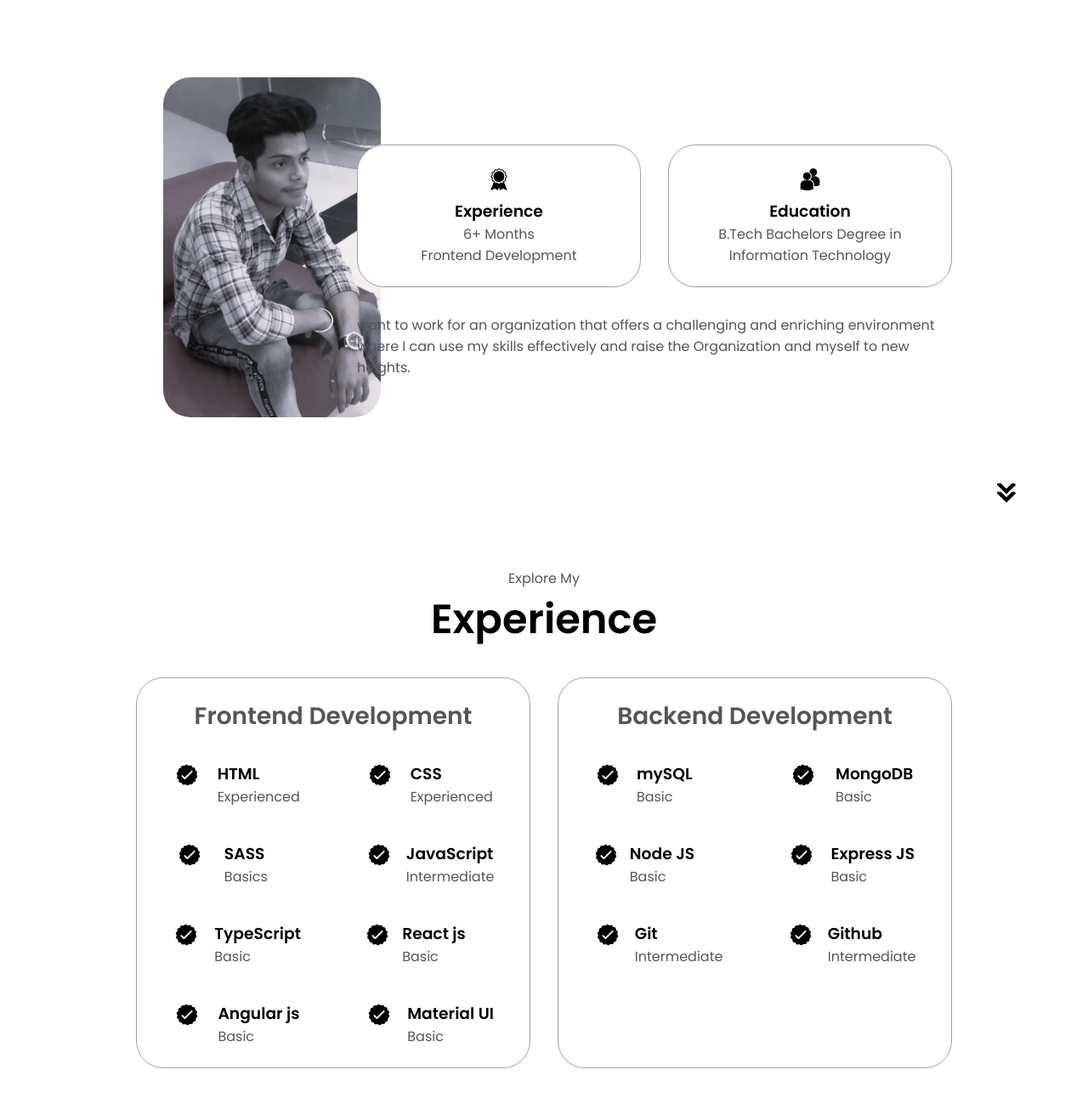
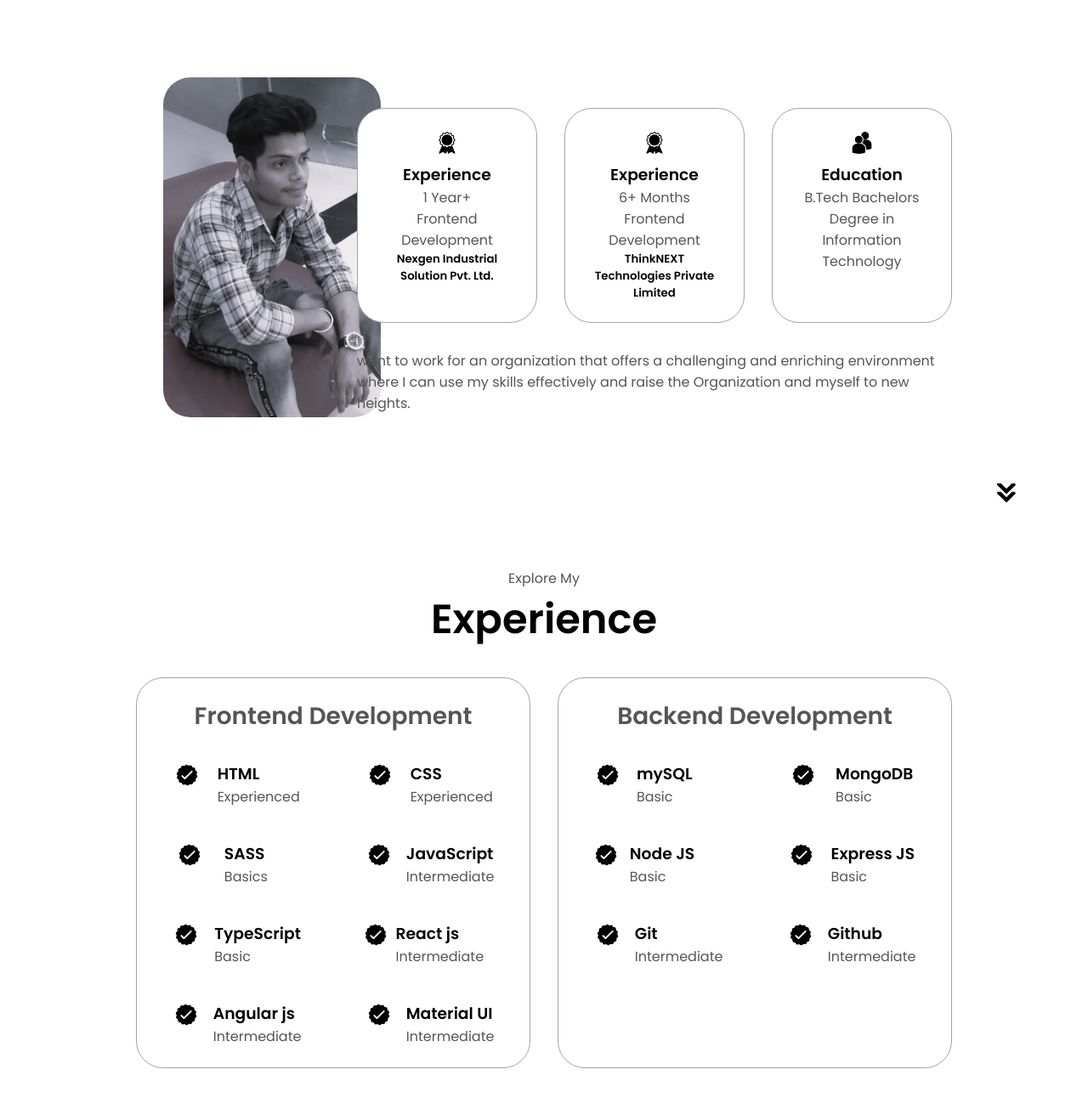
Before and after one commit to Shivam2709/Portfolio, a plain HTML site: page index.html in a window 1280 px wide. Shown: the part 1028-2320 px from the top of the page at 85% size. Drawn offline with Linux system fonts and the light colour scheme.

Commit message:
resume update

```diff
--- a/index.html
+++ b/index.html
@@ -92,7 +92,18 @@
                 class="icon"
               />
               <h3>Experience</h3>
+              <p>1 Year+ <br />Frontend Development</p>
+              <h5>Nexgen Industrial Solution Pvt. Ltd.</h5>
+            </div>
+            <div class="details-container">
+              <img
+                src="./assets/experience.png"
+                alt="Experience icon"
+                class="icon"
+              />
+              <h3>Experience</h3>
               <p>6+ Months <br />Frontend Development</p>
+              <h5>ThinkNEXT Technologies Private Limited</h5>
             </div>
             <div class="details-container">
               <img
@@ -190,7 +201,7 @@
                 />
                 <div style="margin-right: 2.2rem;">
                   <h3>React js</h3>
-                  <p>Basic</p>
+                  <p>Intermediate</p>
                 </div>
               </article>
               <article>
@@ -201,7 +212,7 @@
                 />
                 <div>
                   <h3>Angular js</h3>
-                  <p>Basic</p>
+                  <p>Intermediate</p>
                 </div>
               </article>
               <article>
@@ -212,7 +223,7 @@
                 />
                 <div>
                   <h3>Material UI</h3>
-                  <p>Basic</p>
+                  <p>Intermediate</p>
                 </div>
               </article>
             </div>
@@ -308,6 +319,7 @@
                 src="./assets/project-1.png"
                 alt="Project 1"
                 class="project-img"
+                style="height: 18.5rem;"
               />
             </div>
             <h2 class="experience-sub-title project-title">LMS</h2>
--- a/style.css
+++ b/style.css
@@ -368,7 +368,7 @@ article .icon {
 .project-img {
   border-radius: 2rem;
   width: 90%;
-  height: 90%;
+  height: 20rem;
 }
 
 .project-title {
```
Also changed, not shown: 1 other file.
